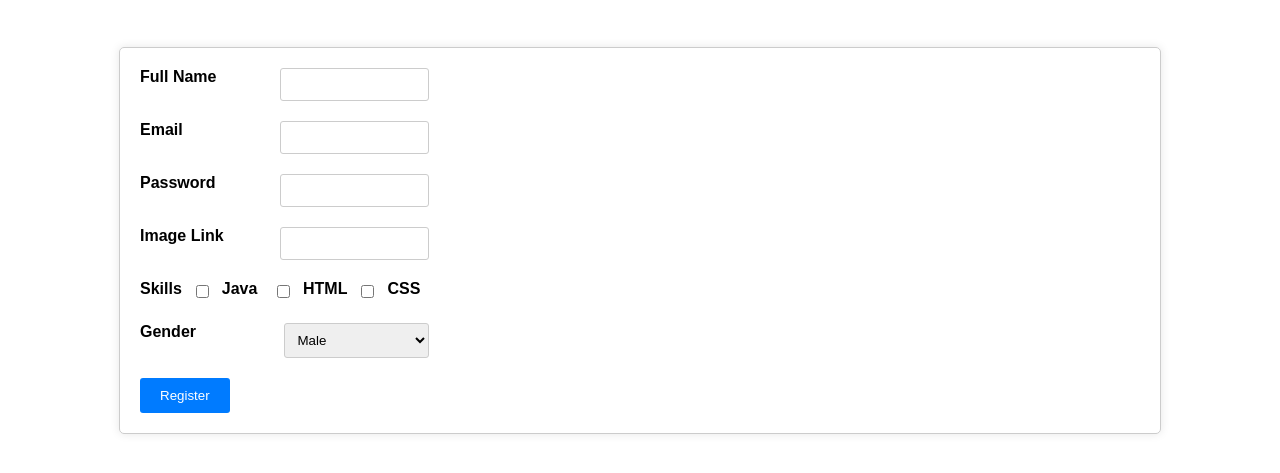
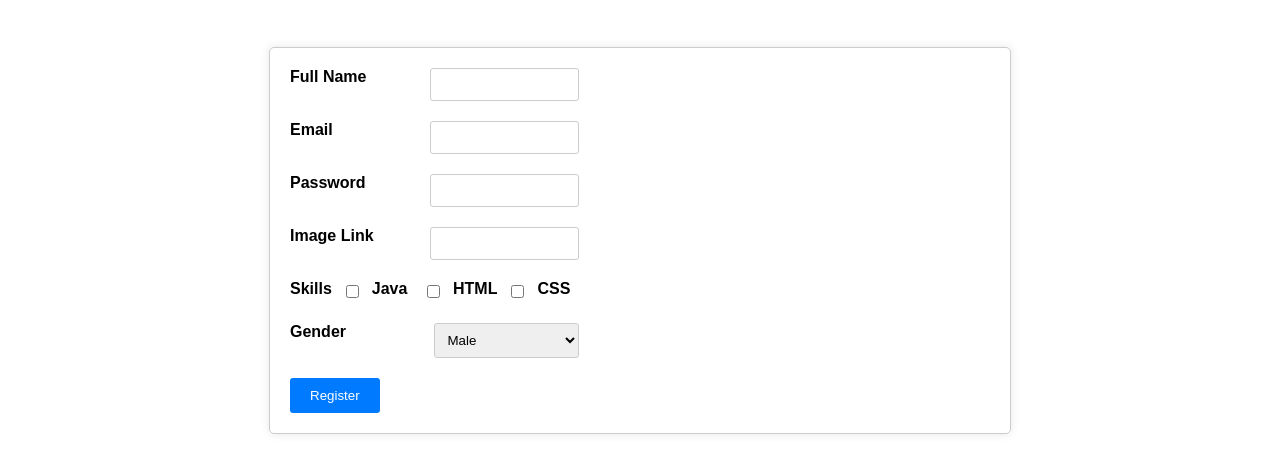
Before and after one commit to debo004/LGMVIP-web-RegistrationForm-03, a plain HTML site: page index.html in a window 1280 px wide. Shown: the part 51-524 px from the top of the page. Drawn offline with Linux system fonts and the light colour scheme.

Commit message:
Update style.css

```diff
--- a/style.css
+++ b/style.css
@@ -4,8 +4,9 @@ body {
 
 .container {
 	display: flex;
+	/* flex-direction: column; */
 	gap: 100px;
-	max-width: 1000px;
+	max-width: 700px;
 	margin: 50px auto;
 	padding: 20px;
 	border: 1px solid #ccc;
```
